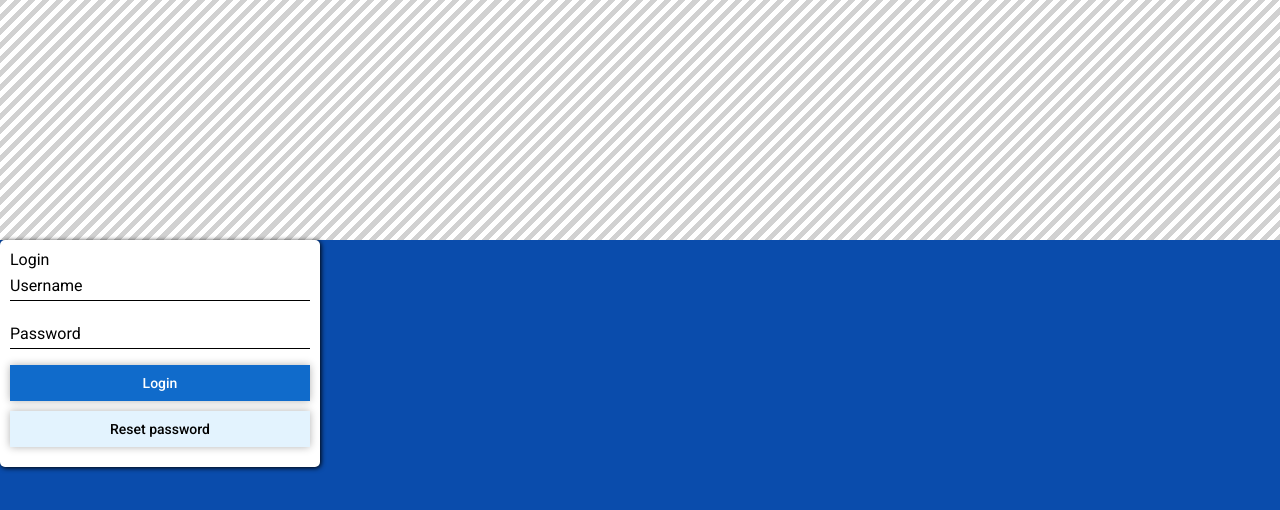
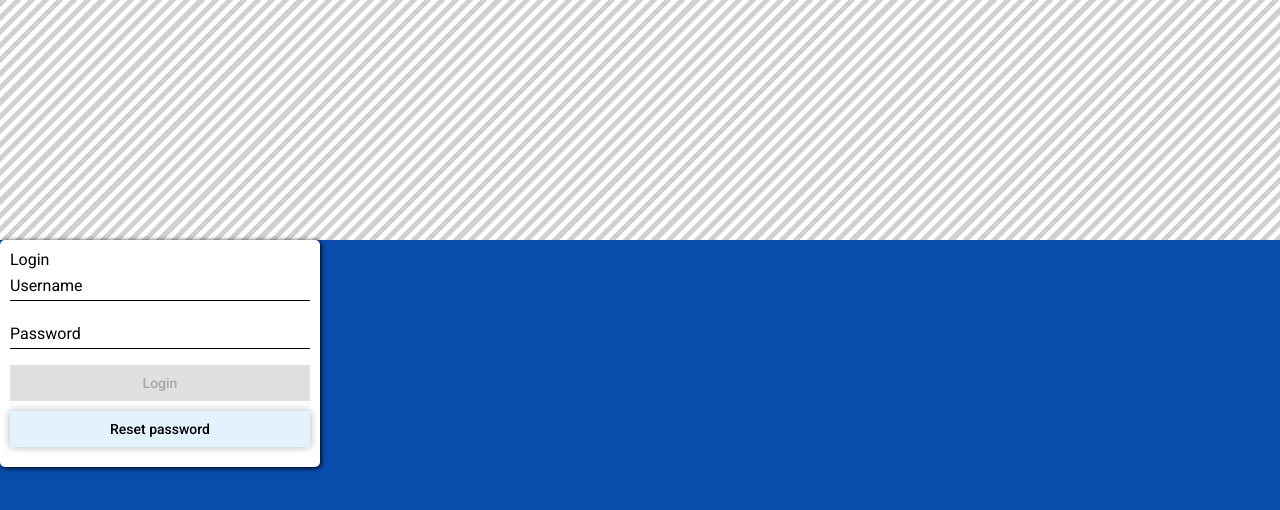
Before and after one commit to andrebot/BalancoConta, a React app: page / in a window 1280 px wide. Shown: the top 510 px of the page. Built offline with nearby package versions, Linux system fonts and the light colour scheme.

Commit message:
Added disabled feature in buttons

```diff
--- a/src/client/components/button/button.jsx
+++ b/src/client/components/button/button.jsx
@@ -27,7 +27,7 @@
 
   return (
     <div style={style}>
-      <button className={`button ${type}`} onClick={createRipple} disabled={disabled}>
+      <button className={`button ${type} ${disabled ? 'disabled' : ''}`} onClick={createRipple} disabled={disabled}>
         {children}
       </button>
     </div>
--- a/src/client/components/button/button.styl
+++ b/src/client/components/button/button.styl
@@ -17,6 +17,11 @@
   height: 100%
   width: 100%
   padding: 10px 0px
+
+  &.disabled
+    background-color: rgba(0,0,0,0.12) !important
+    color: rgba(0,0,0,0.26) !important
+    box-shadow: none
 
   &.type2
     background-color: primary50
--- a/src/client/pages/login/login.jsx
+++ b/src/client/pages/login/login.jsx
@@ -44,7 +44,7 @@
           </FormInput>
           <Button style={{
             marginBottom: 10,
-          }}>Login</Button>
+          }} disabled={true}>Login</Button>
           <Button style={{
             marginBottom: 10,
           }} type={"type2"}>Reset password</Button>
```
